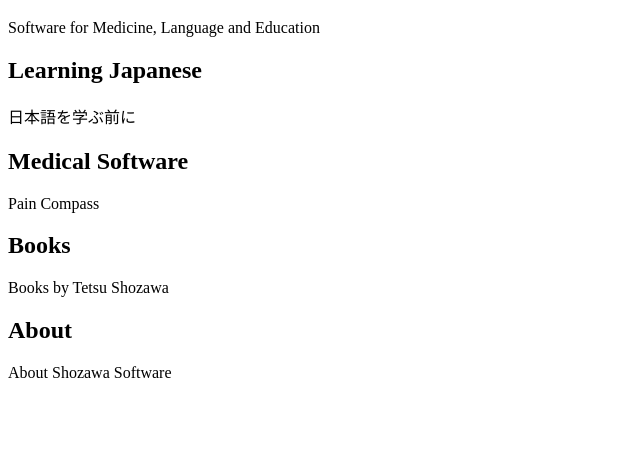
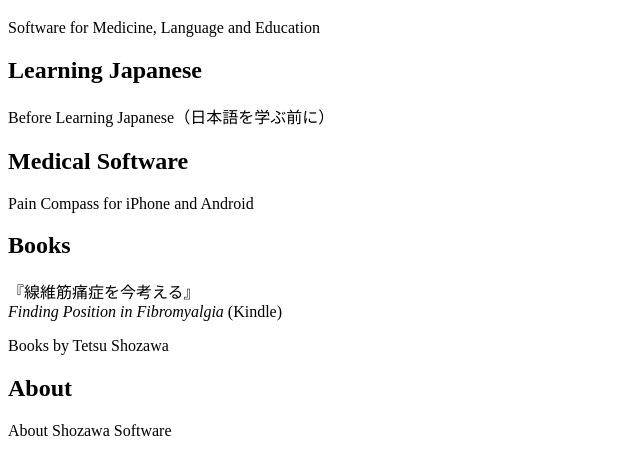
Before and after one commit to tetsushozawa-cmyk/Shozawa-software, a plain HTML site: page index.html in a window 1280 px wide. Shown: the part 61-536 px from the top of the page, without its empty margins (0-640 px from the left). Drawn offline with Linux system fonts and the light colour scheme.

Commit message:
Revise content in index.html for clarity
Updated text for clarity and added book information.　0.03

```diff
--- a/index.html
+++ b/index.html
@@ -13,13 +13,18 @@
 
 <h2>Learning Japanese</h2>
 
-<p>日本語を学ぶ前に</p>
+<p>Before Learning Japanese（日本語を学ぶ前に）</p>
 
 <h2>Medical Software</h2>
 
-<p>Pain Compass</p>
+<p>Pain Compass for iPhone and Android</p>
 
 <h2>Books</h2>
+
+<p>
+『線維筋痛症を今考える』<br>
+<i>Finding Position in Fibromyalgia</i> (Kindle)
+</p>
 
 <p>Books by Tetsu Shozawa</p>
 
```
